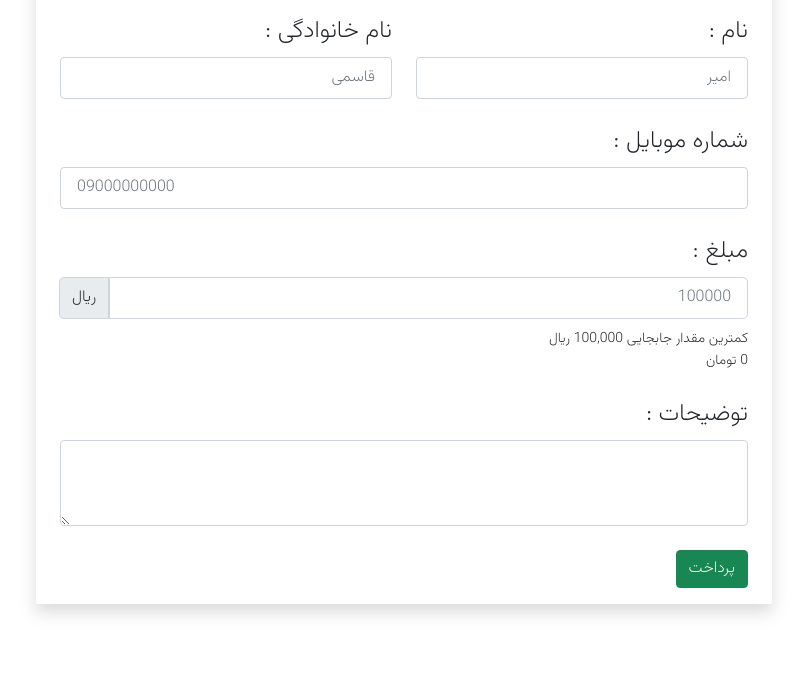
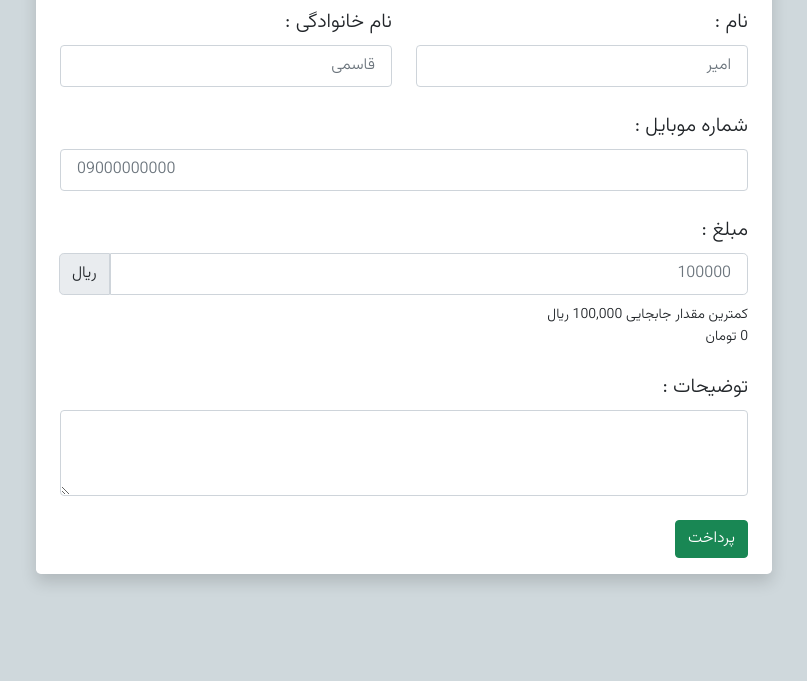
Before and after one commit to AminModaresi/form-validation, a plain HTML site: page index.html in a window 1280 px wide. Shown: the part 119-800 px from the top of the page, without its empty margins (236-1043 px from the left). Drawn offline with nearby package versions, Linux system fonts and the light colour scheme.

Commit message:
change bady background color

```diff
--- a/assets/sass/style.scss
+++ b/assets/sass/style.scss
@@ -1,9 +1,10 @@
-@import url('https://fonts.googleapis.com/css2?family=Vazirmatn:wght@200&display=swap');
+@import url('https://fonts.googleapis.com/css2?family=Vazirmatn:wght@300&display=swap');
 body {
     font-family: "Vazirmatn", sans-serif !important;
-    padding-top: 3rem;
+    padding: 3rem 0px;
     direction: rtl;
     text-align: right;
+    background-color: #cfd8dc !important;
 }
 
 p {
@@ -26,7 +27,7 @@ p {
     position: absolute;
     bottom: 1rem;
     right: .75rem;
-    z-index: -1;
+    z-index: 0;
     transition: all 0.3s linear;
     &.show {
         bottom: -1.3rem !important;
@@ -50,3 +51,8 @@ p {
 .input-number[type="number"] {
     -moz-appearance: textfield;
 }
+
+.form-control{
+    position: relative;
+    z-index: 1;
+}
--- a/index.html
+++ b/index.html
@@ -17,15 +17,15 @@
     <div class="container">
       <div class="row justify-content-center">
         <div class="col-md-9 col-lg-8">
-          <div class="shadow">
+          <div class="bg-white shadow rounded-3 overflow-hidden">
             <header class="bg-light p-3">
-              <p class="fs-4">فرم پرداخت</p>
+              <p class="fs-5">فرم پرداخت</p>
             </header>
             <main class="py-3 px-4">
               <form id="pay" action="">
                 <div class="row">
                   <div class="col-md-6 position-relative mb-4">
-                    <label for="" class="form-label fs-4">نام : </label>
+                    <label for="" class="form-label fs-5">نام : </label>
                     <input
                       type="text"
                       class="form-control py-2 px-3"
@@ -35,7 +35,7 @@
                     <small id="alert-name" class="alert-text text-danger"> اجباری </small>
                   </div>
                   <div class="col-md-6 position-relative mb-4">
-                    <label for="" class="form-label fs-4"
+                    <label for="" class="form-label fs-5"
                       >نام خانوادگی :
                     </label>
                     <input
@@ -47,7 +47,7 @@
                     <small id="alert-lastname" class="alert-text text-danger">اجباری</small>
                   </div>
                   <div class="col-12 position-relative mb-4">
-                    <label for="" class="form-label fs-4"
+                    <label for="" class="form-label fs-5"
                       >شماره موبایل :
                     </label>
                     <input
@@ -59,7 +59,7 @@
                     <small id="alert-phonenumber" class="alert-text text-danger">اجباری</small>
                   </div>
                   <div class="col-12 position-relative mb-4">
-                    <label for="" class="form-label fs-4">مبلغ : </label>
+                    <label for="" class="form-label fs-5">مبلغ : </label>
                     <div class="input-group mb-2">
                       <input
                         type="number"
@@ -76,7 +76,7 @@
                     <small id="alert-payValue" class="alert-text text-danger">اجباری</small>
                   </div>
                   <div class="col-12 position-relative mb-4">
-                    <label for="" class="form-label fs-4">توضیحات : </label>
+                    <label for="" class="form-label fs-5">توضیحات : </label>
                     <textarea
                       name=""
                       id=""
```
Also changed, not shown: assets/css/style.min.css, 1 other file.
